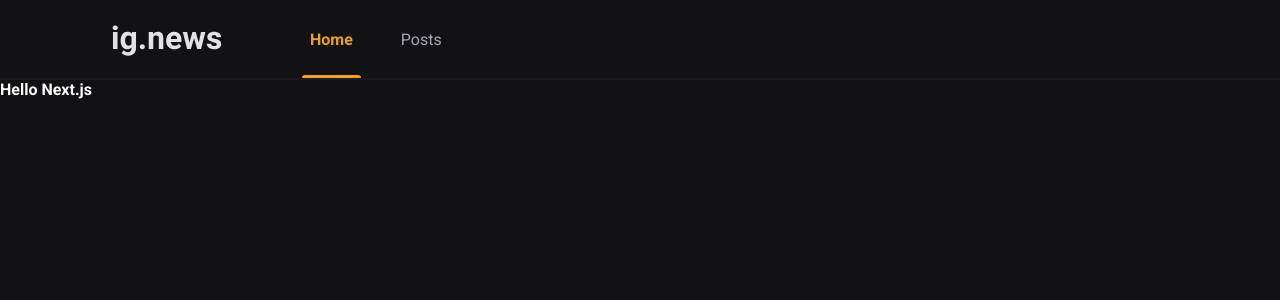
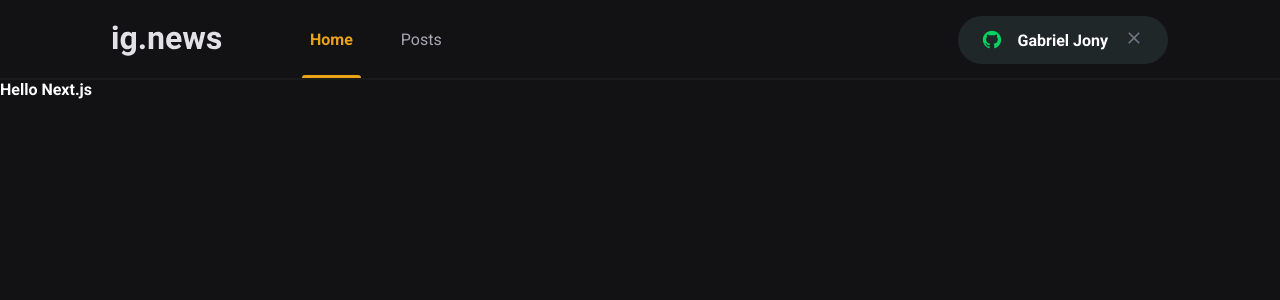
Before and after one commit to gabrieljony/curso-ignite, a Next.js app in the folder modulo03/ignews/: page / in a window 1280 px wide. Shown: the top 300 px of the page. Built offline with nearby package versions, Linux system fonts and the light colour scheme.

Commit message:
02 - Componente SignInButton

```diff
--- a/modulo03/ignews/src/components/Header/index.tsx
+++ b/modulo03/ignews/src/components/Header/index.tsx
@@ -1,3 +1,4 @@
+import SignInButton from '../SignInButton';
 import styles from './styles.module.scss'
 
 const Header = () => {
@@ -9,6 +10,8 @@ const Header = () => {
                     <a className={styles.active}>Home</a>
                     <a>Posts</a>
                 </nav>
+
+                <SignInButton />
             </div>
         </header>
     );
--- a/modulo03/ignews/src/components/Header/styles.module.scss
+++ b/modulo03/ignews/src/components/Header/styles.module.scss
@@ -55,4 +55,8 @@
 
         }
     }
+
+    button {
+        margin-left: auto;
+    }
 }
--- /dev/null
+++ b/modulo03/ignews/src/components/SignInButton/index.tsx
@@ -0,0 +1,36 @@
+import styles from './styles.module.scss';
+import Image from 'next/image';
+import githubActive from '../../../public/images/githubActive.svg';
+import close from '../../../public/images/close.svg';
+import github from '../../../public/images/github.svg';
+
+const SignInButton = () => {
+
+    const isUserLoggedIn: boolean = true;
+
+    return isUserLoggedIn ? (
+        <button type="button" className={styles.signInButton}>
+            <Image
+                src={githubActive}
+                alt="github"
+                width={20}
+                height={20}
+            />
+            <p>Gabriel Jony</p>
+            <div className={styles.close}>
+            <Image
+                src={close}
+                alt="github"
+                width={20}
+                height={20}/>
+            </div>
+        </button>
+    ) : (
+        <button type="button" className={styles.signInButton}>
+            <Image src={github} alt="github" width={20} height={20}/>
+            <p>Sign in With Github</p>
+        </button>
+    );
+}
+
+export default SignInButton;
--- /dev/null
+++ b/modulo03/ignews/src/components/SignInButton/styles.module.scss
@@ -0,0 +1,29 @@
+.signInButton {
+    height: 3rem;
+    border-radius: 3rem;
+    background-color: var(--gray-850);
+    border: 0;
+    padding: 0 1.5rem;
+
+    display: flex;
+    align-items: center;
+    justify-content: center;
+
+    color: var(--white);
+    font-weight: bold;
+
+    transition: filter 0.2s;
+
+    &:hover {
+        filter: brightness(0.8);
+    }
+
+    p {
+        padding-left: 1rem;
+    }
+
+    div.close {
+        padding-left: 1rem;
+    }
+
+}
--- a/modulo03/ignews/src/styles/global.scss
+++ b/modulo03/ignews/src/styles/global.scss
@@ -28,6 +28,7 @@ input,select{vertical-align:middle}
     --gray-100: #e1e1e6;
     --gray-300: #a8a8b3;
     --gray-700: #4141412e;
+    --gray-850: #1f2729;
     --gray-900: #121214;
 
     --cyan-500: #61dafb;
```
Also changed, not shown: modulo03/ignews/public/images/close.svg (added), modulo03/ignews/public/images/githubActive.svg (added).
